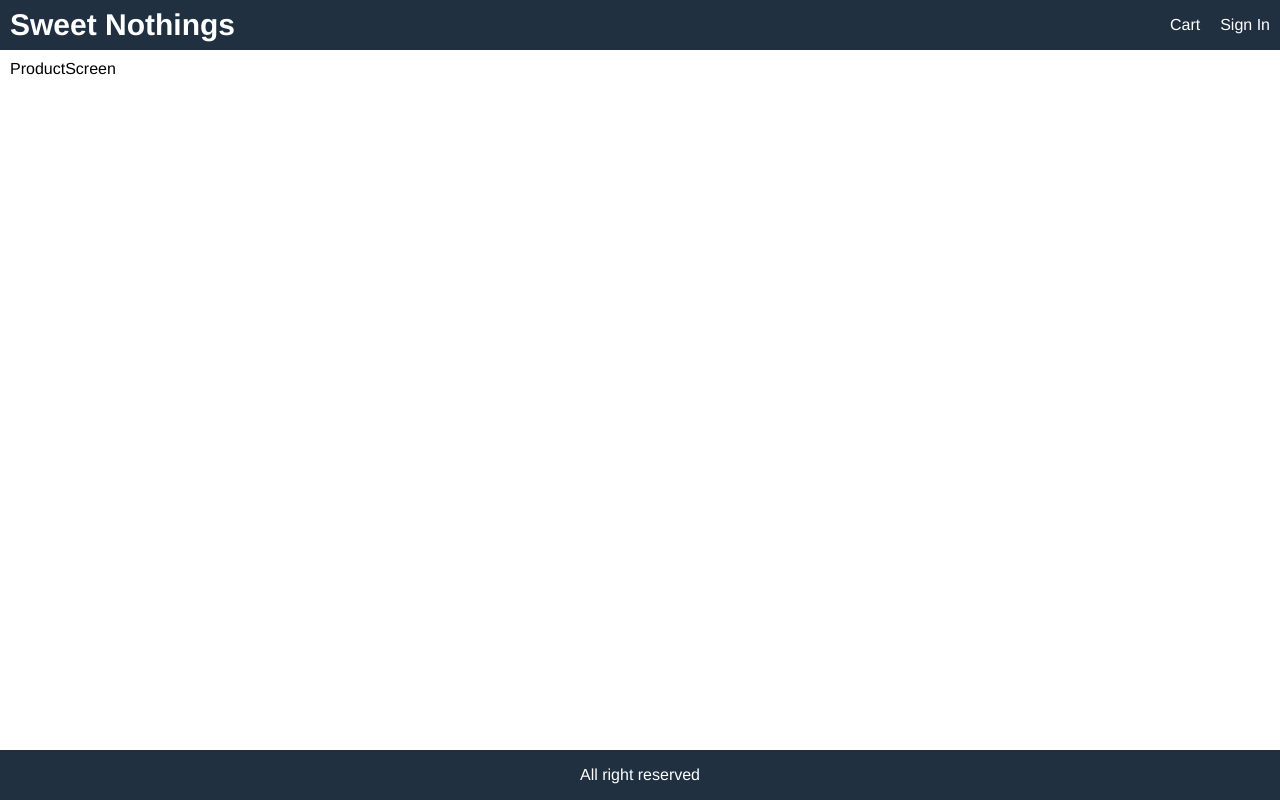
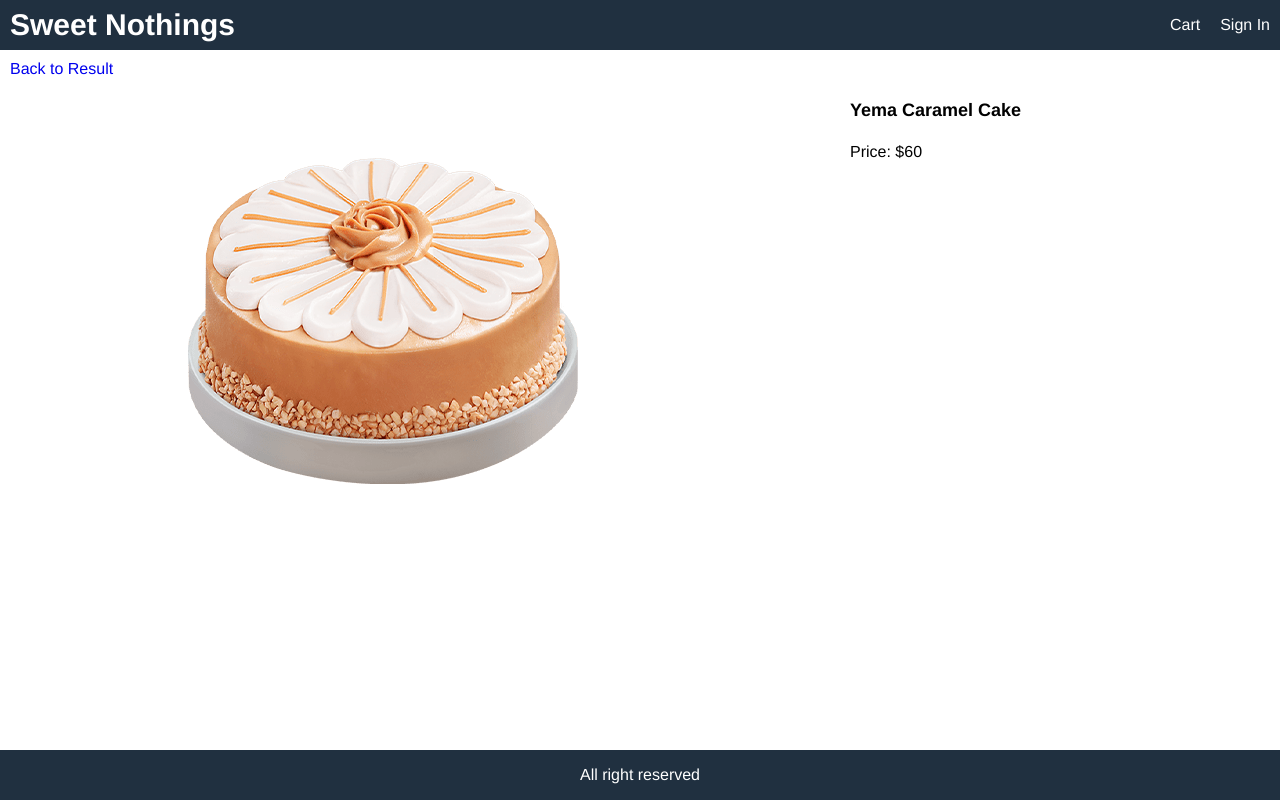
Before and after one commit to huyentran1112/Shop, a React (Create React App) app in the folder frontend/: page /product/1 in a window 1280 px wide. Built offline with nearby package versions, Linux system fonts and the light colour scheme.

Commit message:
created product screen component

```diff
--- a/frontend/src/App.js
+++ b/frontend/src/App.js
@@ -21,7 +21,6 @@ function App() {
       <main>
       <Route path="/" component={HomeScreen} exact></Route>
             <Route path="/product/:id" component={ProductScreen} exact></Route>
-
       </main>
 
       <footer className="row center">All right reserved</footer>
--- a/frontend/src/data.js
+++ b/frontend/src/data.js
@@ -46,7 +46,7 @@ const data = {
       description: ""
     },
     {
-      _id: '1',
+      _id: '6',
       name: "Rocky Road",
       image: './images/c6.png',
       price: 60,
--- a/frontend/src/screens/ProductScreen.js
+++ b/frontend/src/screens/ProductScreen.js
@@ -1,9 +1,28 @@
-import React from 'react'
+import React from 'react';
+import data from '../data';
+import {Link } from 'react-router-dom';
 
-export default function ProductScreen(){
+export default function ProductScreen(props){
+  const product = data.products.find((x) => x._id === props.match.params.id);
+  if (!product){
+    return <div> Product Not Found</div>
+  }
   return(
     <div>
-      ProductScreen
+      <Link to="/">Back to Result</Link>
+      <div className="row top">
+        <div className="col-2">
+          <img className="large" src={`.${product.image}`}alt={product.name}></img>
+        </div>
+        <div className="col-1">
+        <ul>
+        <li>
+        <h1>{product.name}</h1>
+        <li>Price: ${product.price}</li>
+        </li>
+        </ul>
+        </div>
+      </div>
     </div>
   )
 }
```
